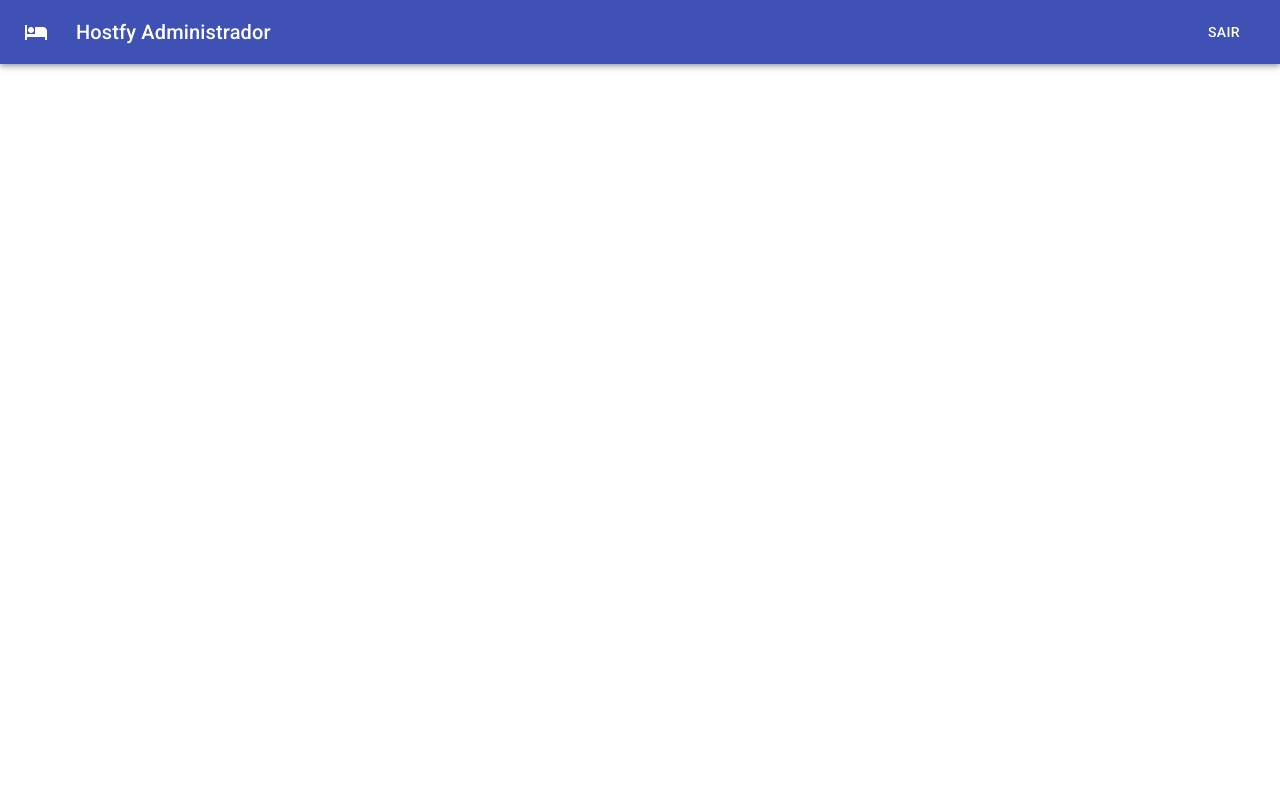
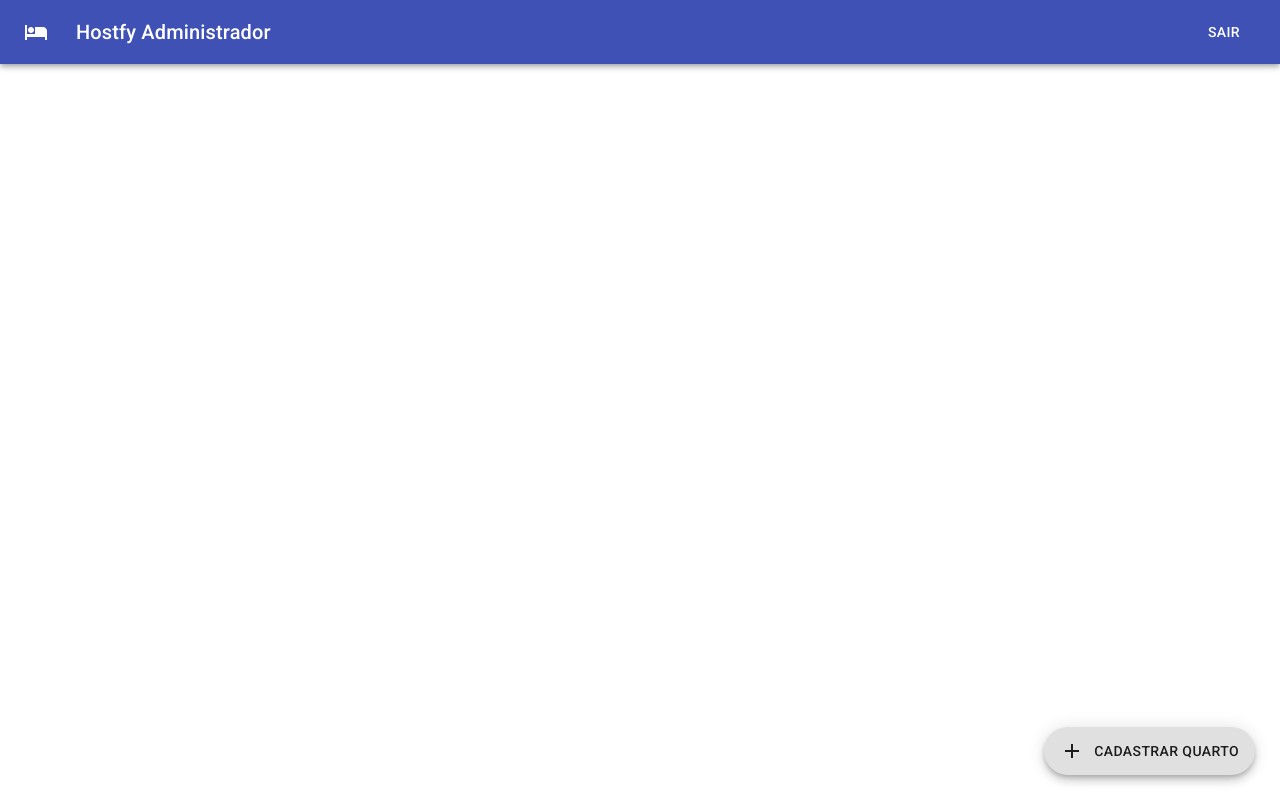
Before and after one commit to gprpaes/hostfy-client, a React (Create React App) app: page /bedroom in a window 1280 px wide. Built offline with nearby package versions, Linux system fonts and the light colour scheme.

Commit message:
added interfaces

```diff
--- a/src/pages/bedroom/Bedroom.tsx
+++ b/src/pages/bedroom/Bedroom.tsx
@@ -9,6 +9,8 @@ import { createStyles, makeStyles, Theme } from "@material-ui/core/styles";
 import LaptopChromebookIcon from "@material-ui/icons/LaptopChromebook";
 import { useHistory } from "react-router-dom";
 import Grid from "@material-ui/core/Grid";
+import Fab from "@material-ui/core/Fab"
+import AddIcon from '@material-ui/icons/Add';
 
 const useStyles = makeStyles((theme: Theme) =>
   createStyles({
@@ -30,6 +32,12 @@ const useStyles = makeStyles((theme: Theme) =>
       width: "500px",
       margin: "15px",
     },
+
+    floating:{
+        position: "fixed",
+        right: "25px",
+        bottom: "25px"
+    }
   })
 );
 const Bedroom = (): JSX.Element => {
@@ -55,6 +63,7 @@ const Bedroom = (): JSX.Element => {
           </Button>
         </Toolbar>
       </AppBar>
+      <Fab className={classes.floating} variant="extended"><AddIcon style={{marginRight: "10px"}}/>Cadastrar Quarto</Fab>
     </>
   );
 };
--- a/src/pages/reservation/Reservation.tsx
+++ b/src/pages/reservation/Reservation.tsx
@@ -9,6 +9,8 @@ import { createStyles, makeStyles, Theme } from "@material-ui/core/styles";
 import LaptopChromebookIcon from "@material-ui/icons/LaptopChromebook";
 import { useHistory } from "react-router-dom";
 import Grid from "@material-ui/core/Grid";
+import Fab from "@material-ui/core/Fab";
+import AddIcon from "@material-ui/icons/Add";
 
 const useStyles = makeStyles((theme: Theme) =>
   createStyles({
@@ -30,10 +32,14 @@ const useStyles = makeStyles((theme: Theme) =>
       width: "500px",
       margin: "15px",
     },
+    floating: {
+      position: "fixed",
+      right: "25px",
+      bottom: "25px",
+    },
   })
 );
-const Reservation
- = (): JSX.Element => {
+const Reservation = (): JSX.Element => {
   let history = useHistory();
   const classes = useStyles();
   return (
@@ -56,9 +62,12 @@ const Reservation
           </Button>
         </Toolbar>
       </AppBar>
+      <Fab className={classes.floating} variant="extended">
+        <AddIcon style={{ marginRight: "10px" }} />
+        Fazer nova reserva
+      </Fab>
     </>
   );
 };
 
-export default Reservation
-;
+export default Reservation;
```
Also changed, not shown: src/interfaces.ts (+25 -3 lines).
